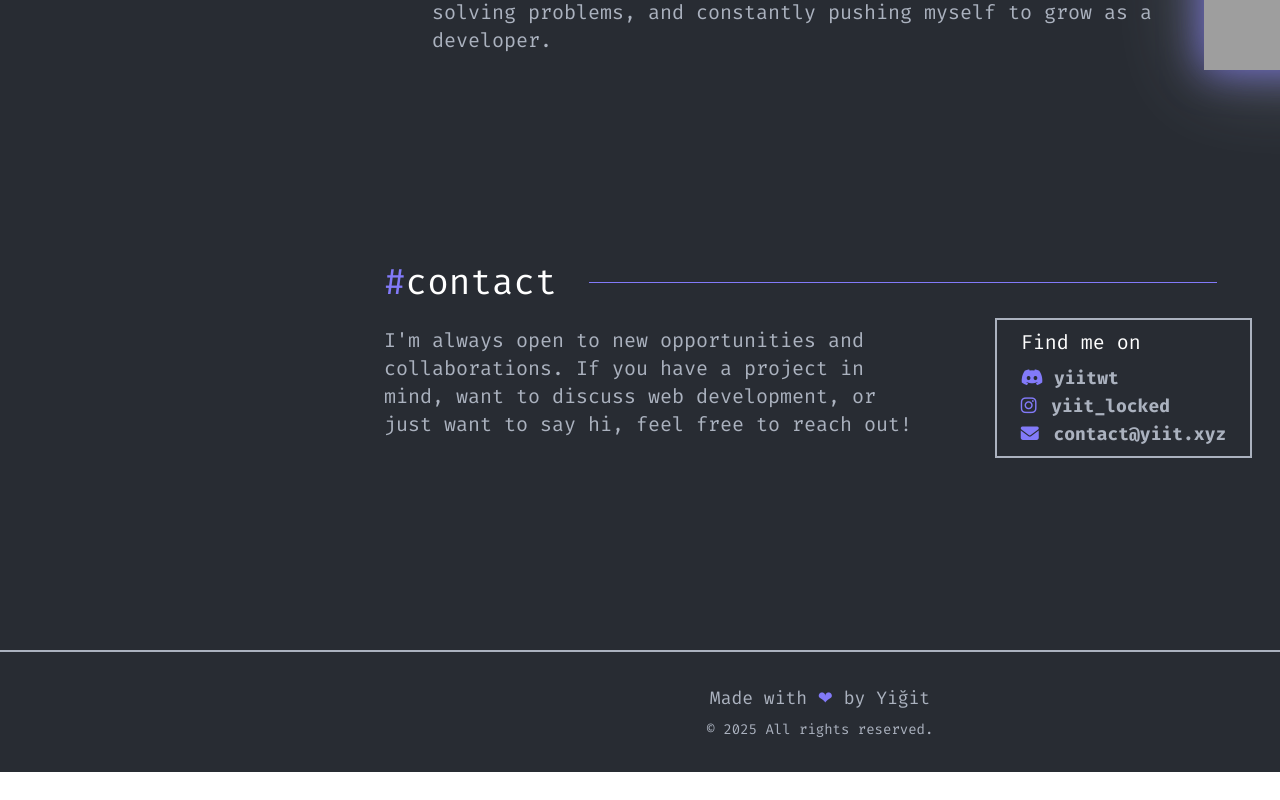
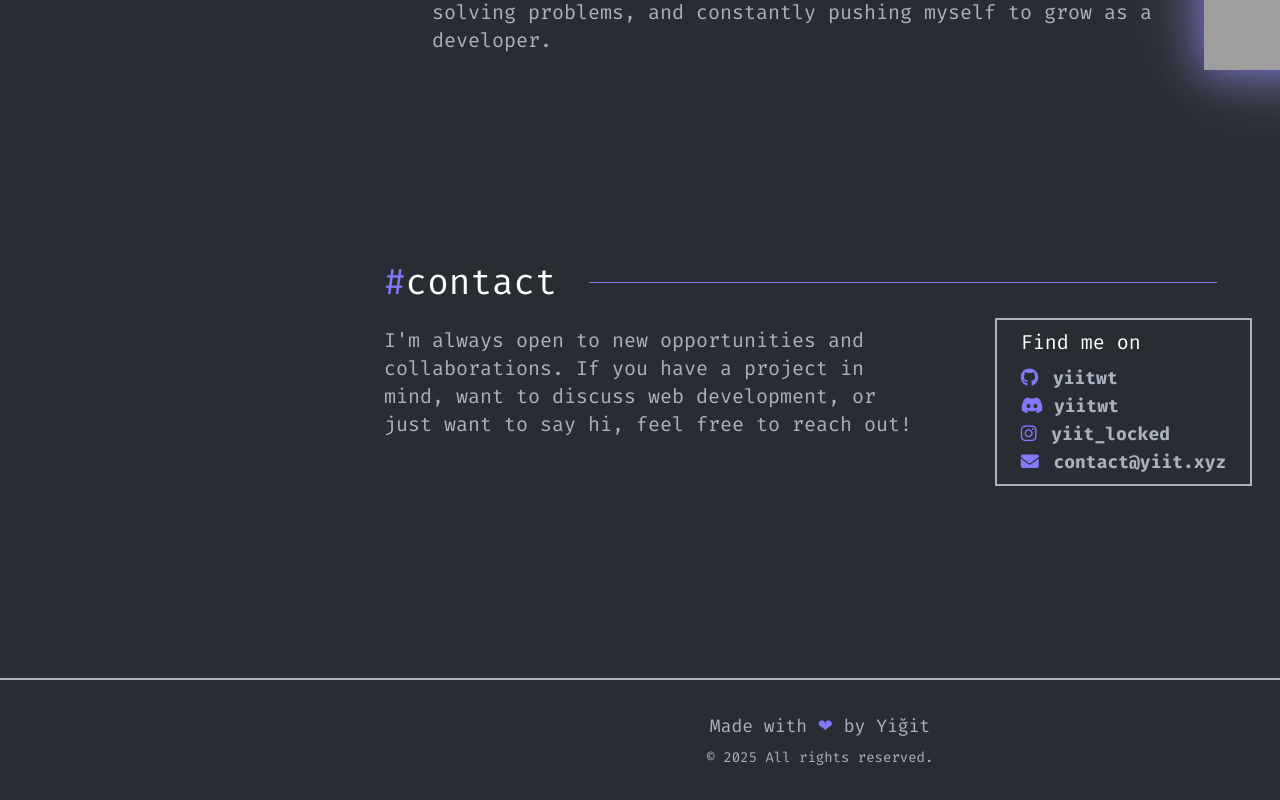
Before and after one commit to YiitWT/yiit.xyz, a React (Vite) app: page / in a window 1280 px wide. Shown: the part 2452-3252 px from the top of the page. Before the commit the page ends 3224 px from the top, so only its background shows below. Built offline with nearby package versions, Linux system fonts and the light colour scheme; no server answers; grey boxes are pictures that could not be loaded; what tailwindcss-animated would draw is missing.

Commit message:
Contact links

```diff
--- a/src/components/Contact.tsx
+++ b/src/components/Contact.tsx
@@ -26,18 +26,23 @@ const Contact = () => {
         <div className=" mb-8 mt-4 md:ml-16 py-2 px-6 md:border-2 border-secondary ">
           <h1 className="text-xl text-white">Find me on</h1>
           <ul className="mt-2 flex-grow flex-1 list-disc md:list-none">
+            <li className="text-lg font-bold">
+              <a target="_blank" href="https//github.com/yiitwt" >
+                <span className="text-primary"><i className="fa-brands fa-github pr-1 text-primary"></i></span> yiitwt
+              </a>
+            </li>
             <li className="text-lg font-bold ">
-            <a href="#" >
+              <a target="_blank" href="#" >
                 <span className="text-primary"><i className="fa-brands fa-discord text-primary"></i></span> yiitwt
               </a>
             </li>
             <li className="text-lg font-bold">
-            <a href="https://instagram.com/yiit_locked" >
+              <a target="_blank" href="https://instagram.com/yiit_locked" >
                 <span className="text-primary"><i className="fa-brands fa-instagram text-primary pr-1"></i></span> yiit_locked
               </a>
             </li>
             <li className="text-lg font-bold">
-            <a href="mailto:contact@yiit.xyz">
+              <a target="_blank" href="mailto:contact@yiit.xyz">
                 <span className="text-primary"><i className="fa-solid fa-envelope pr-1 text-primary"></i></span> contact@yiit.xyz
               </a>
             </li>
```
Lines whose indentation alone changed are shown as unchanged.
